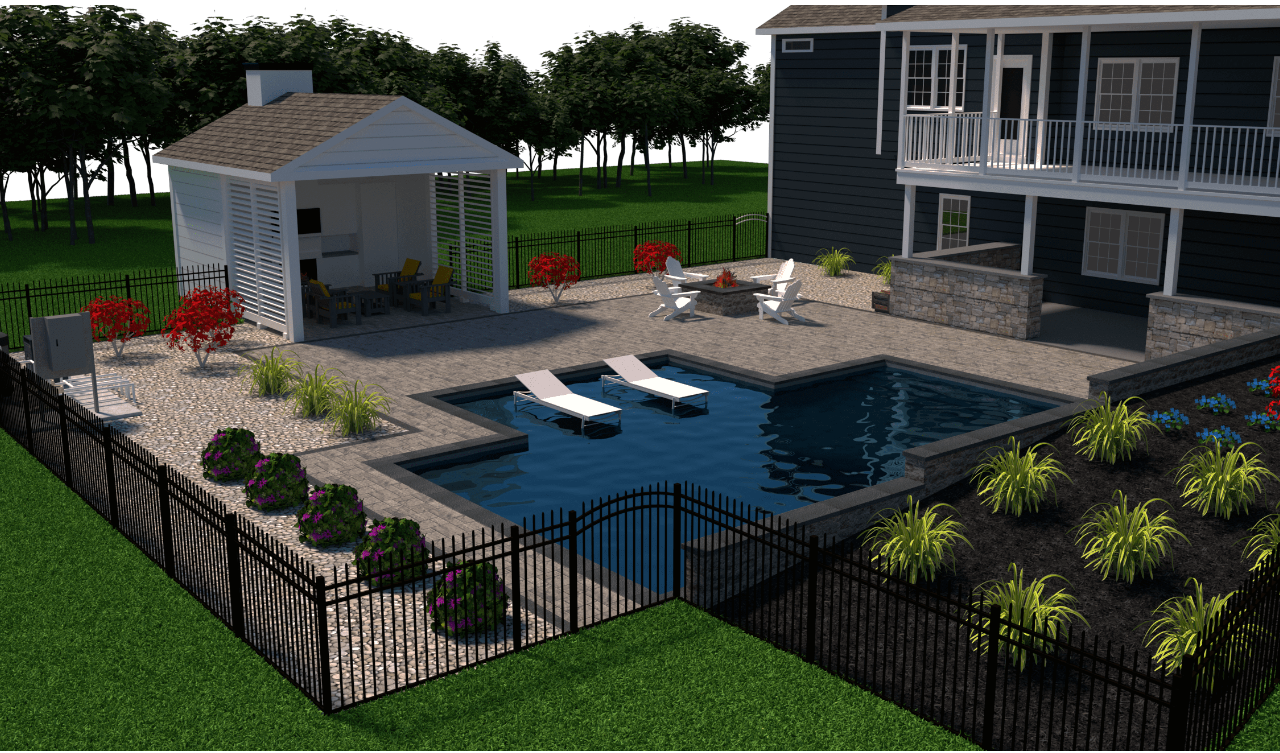
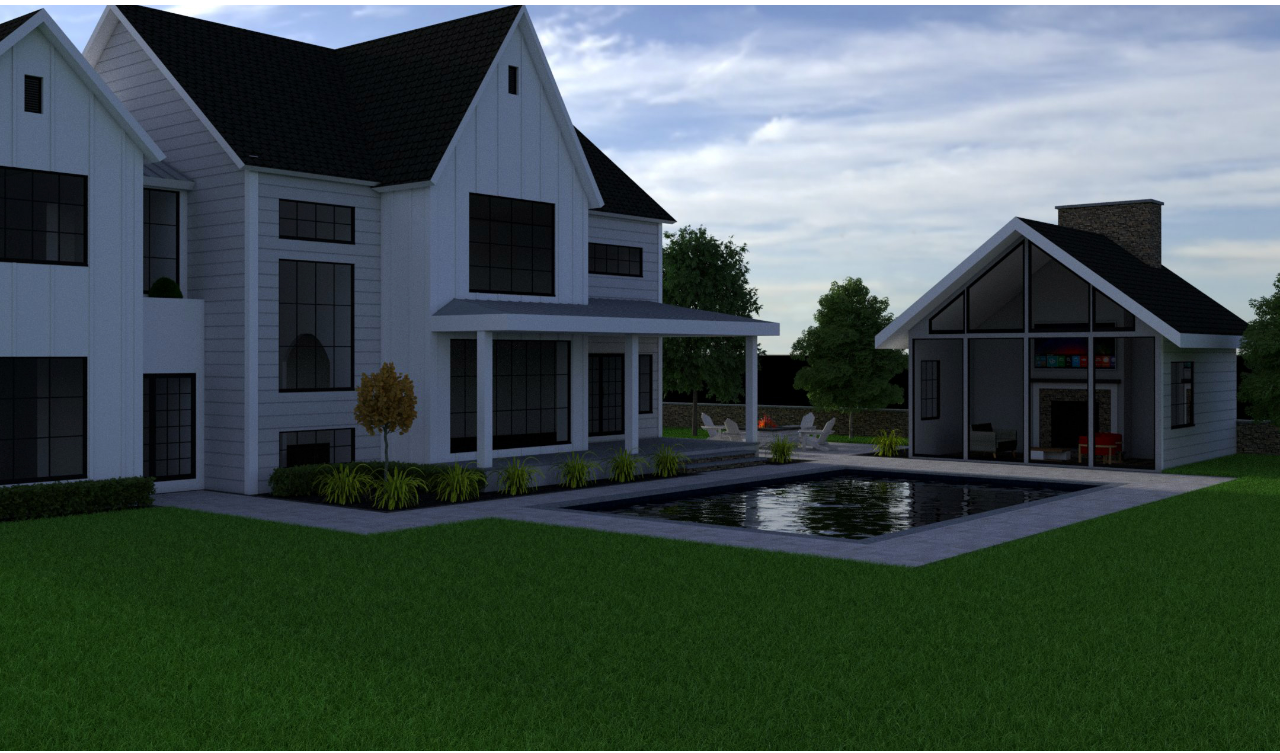
Before and after one commit to icekomo/Idealization, a website: page deploy/index.html in a window 1280 px wide. Shown: the part 49-802 px from the top of the page. Drawn offline with nearby package versions, Linux system fonts and the light colour scheme; a web font is replaced by a local one.

Commit message:
wokring on rednering

```diff
--- a/dev/scss/sections/_hero.scss
+++ b/dev/scss/sections/_hero.scss
@@ -1,5 +1,5 @@
 #hero{
-    background-image: url("../img/hero/hero.png");
+    background-image: url("../img/hero/hero.jpg");
     height: 100vh;
     width: 100%;
     background-size: cover;
```
Also changed, not shown: deploy/css/styles.css, deploy/img/hero/hero.jpg (added), design/jpg/house-1.jpg (added), 2 other files.
